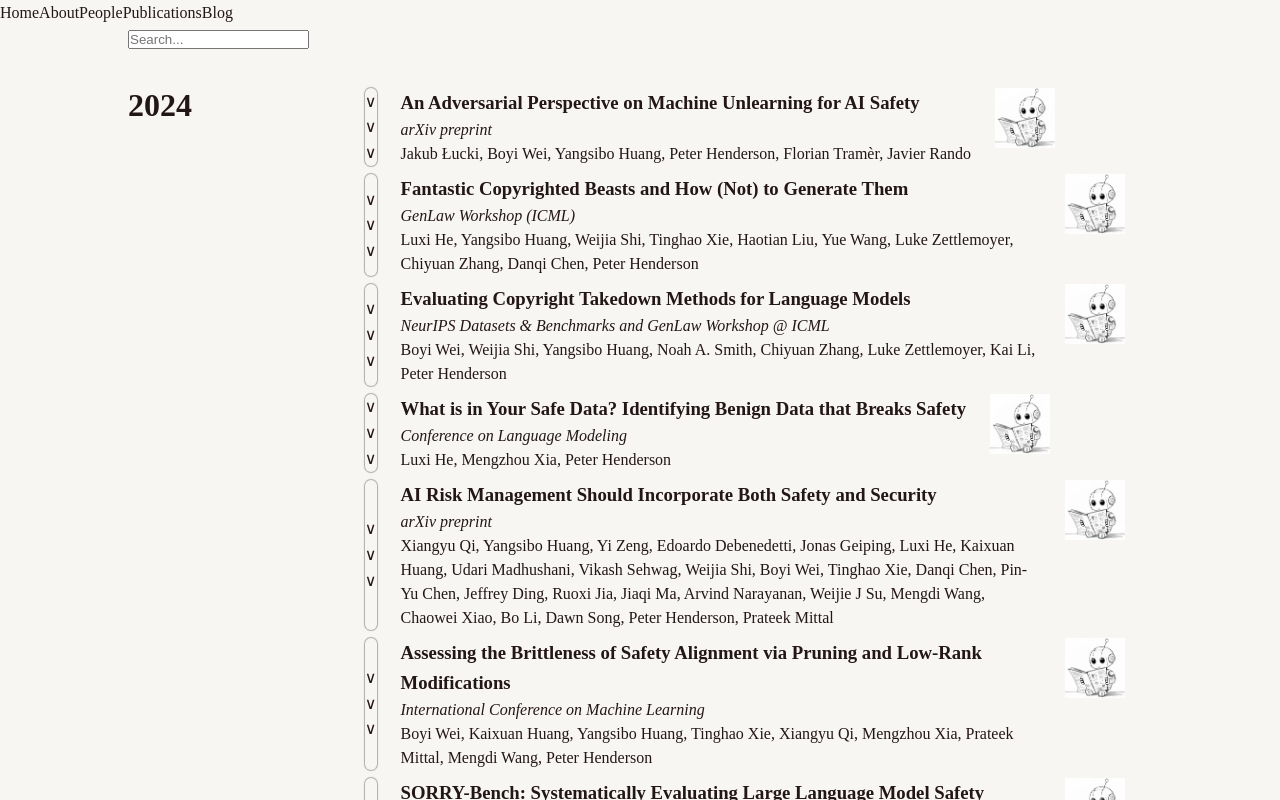
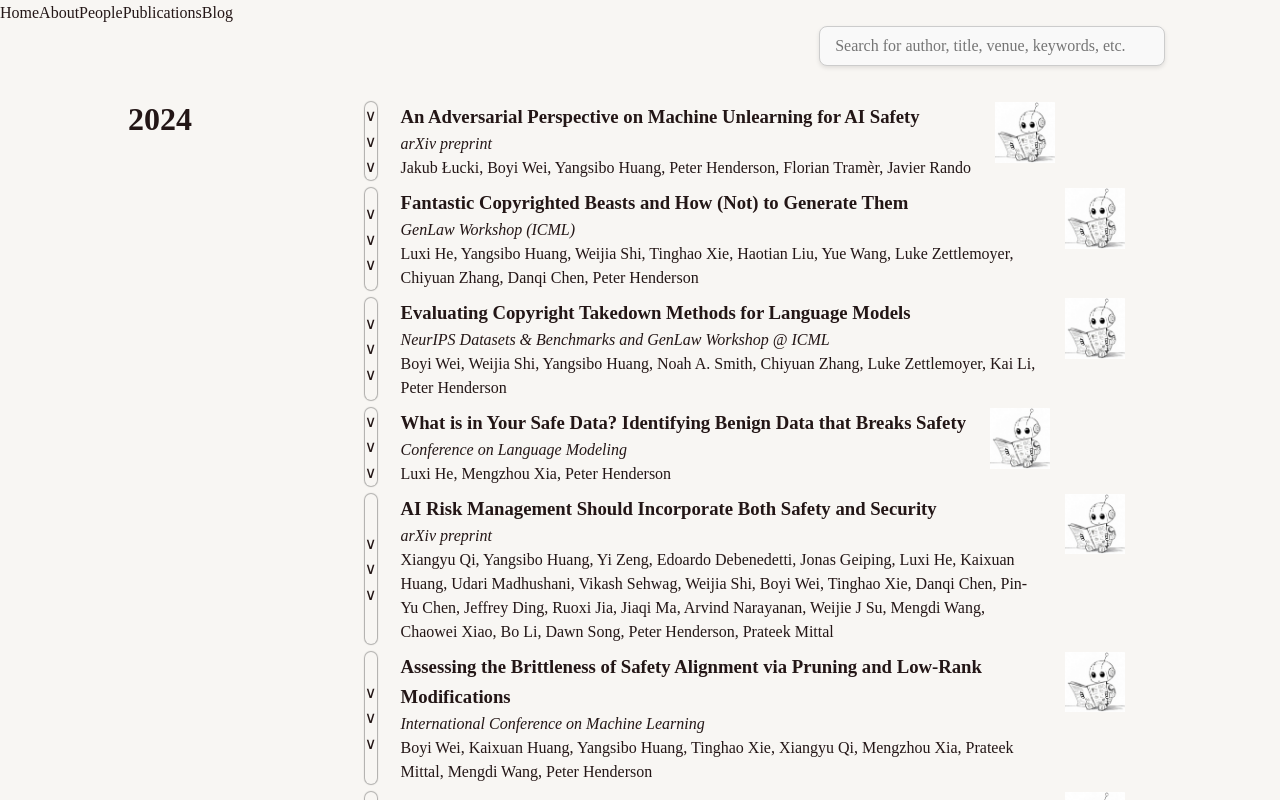
Before and after one commit to princeton-polaris-lab/polaris-lab-webpage, a React (Create React App) app: page /#/publications in a window 1280 px wide. Shown: the top 800 px of the page. Built offline with nearby package versions, Linux system fonts and the light colour scheme.

Commit message:
Finish publications page

```diff
--- a/src/publications/publications.css
+++ b/src/publications/publications.css
@@ -1,5 +1,19 @@
 .publications-page {
     padding-left: 10%;
+}
+
+.publications-search {
+    position: relative;
+    width: 30%;
+    left: 60%;
+    font-family: inherit;
+    font-size: 16px;
+    color: #333;
+    background-color: #f9f9f9;
+    border: 1px solid #ccc;
+    border-radius: 8px;
+    padding: 10px 15px;
+    box-shadow: 0 2px 4px rgba(0, 0, 0, 0.1);
 }
 
 .year-publications-category {
--- a/src/publications/publications.jsx
+++ b/src/publications/publications.jsx
@@ -69,8 +69,9 @@ export default function Publications() {
     return (
         <div className="publications-page">
             <input
+                className="publications-search"
                 type="text"
-                placeholder="Search..."
+                placeholder="Search for author, title, venue, keywords, etc."
                 value={searchTerm}
                 onChange={handleInputChange}
             />
```
